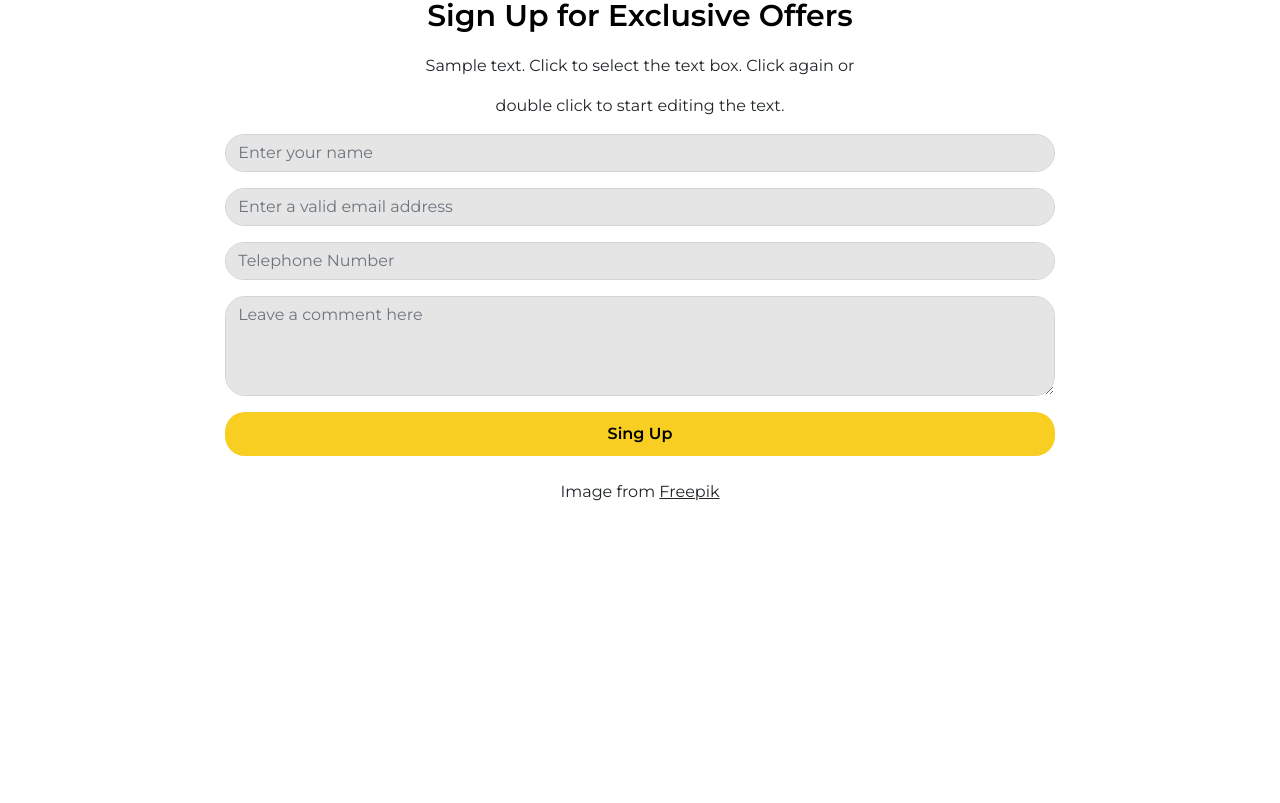
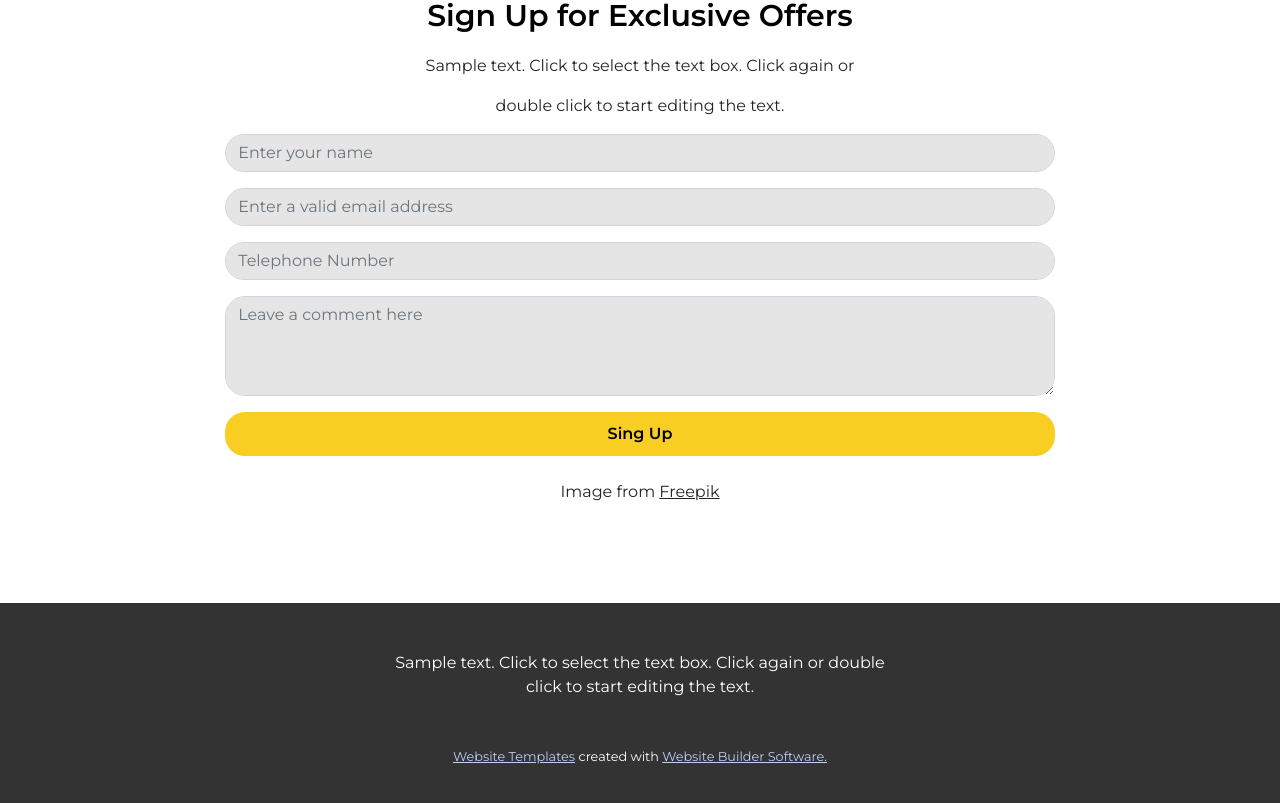
Before and after one commit to tharanga270/companysite, a React (Create React App) app: page / in a window 1280 px wide. Shown: the part 7509-8312 px from the top of the page. Before the commit the page ends 8069 px from the top, so only its background shows below. Built offline with nearby package versions, Linux system fonts and the light colour scheme.

Commit message:
10.footer section complete

```diff
--- a/src/App.css
+++ b/src/App.css
@@ -410,7 +410,8 @@ p.comment-wrote-by {
 /*singup section*/
 .singup-section {
   position: relative;
-  min-height: 990px;
+  /* min-height: 990px !important; */
+  min-height: 1200px;
 }
 
 .singup-image-cont {
@@ -451,3 +452,23 @@ p.comment-wrote-by {
   color: white !important;
 }
 /*singup section*/
+
+/*footer*/
+footer {
+  background-color: #333333;
+  height: 250px;
+}
+.cmnp1 {
+  color: white;
+}
+.last-ft-p {
+  font-size: 0.8rem;
+}
+.last-ft-p a {
+  color: #bbd1f6;
+}
+.last-ft-p a:hover {
+  text-decoration: none;
+  color: #b9b9b9;
+}
+/*footer*/
--- a/src/App.js
+++ b/src/App.js
@@ -3,6 +3,7 @@ import AboutCompany from "./components/AboutCompany";
 import ArchitectureTextCont from "./components/ArchitectureTextCont";
 import Comment from "./components/Comment";
 import EmbeddedArchitecture from "./components/EmbeddedArchitecture";
+import Footer from "./components/Footer";
 import FullService from "./components/FullService";
 import Header from "./components/Header";
 import OurService from "./components/OurService";
@@ -22,6 +23,7 @@ function App() {
       <Comment />
       <FullService />
       <Singup />
+      <Footer />
     </>
   );
 }
--- /dev/null
+++ b/src/components/Footer.js
@@ -0,0 +1,27 @@
+import React from "react";
+
+function Footer() {
+  return (
+    <>
+      <footer className="text-center">
+        <p className="cmnp1 mb-0 pt-5">
+          Sample text. Click to select the text box. Click again or double
+        </p>
+        <p className="cmnp1">click to start editing the text.</p>
+        <p className="last-ft-p mt-5">
+          <a href="#">Website Templates</a>{" "}
+          <span className="text-white">created with</span>{" "}
+          <a href="#">Website Builder Software.</a>
+        </p>
+      </footer>
+    </>
+  );
+}
+
+export default Footer;
+
+/* <footer class="text-center">
+    <p class="cmnp1 mb-0 pt-5">Sample text. Click to select the text box. Click again or double</p>
+    <p class="cmnp1">click to start editing the text.</p>
+    <p class="last-ft-p mt-5"><a href="#">Website Templates</a> <span class="text-white">created with</span> <a href="#">Website Builder Software.</a></p>
+</footer> */
```
